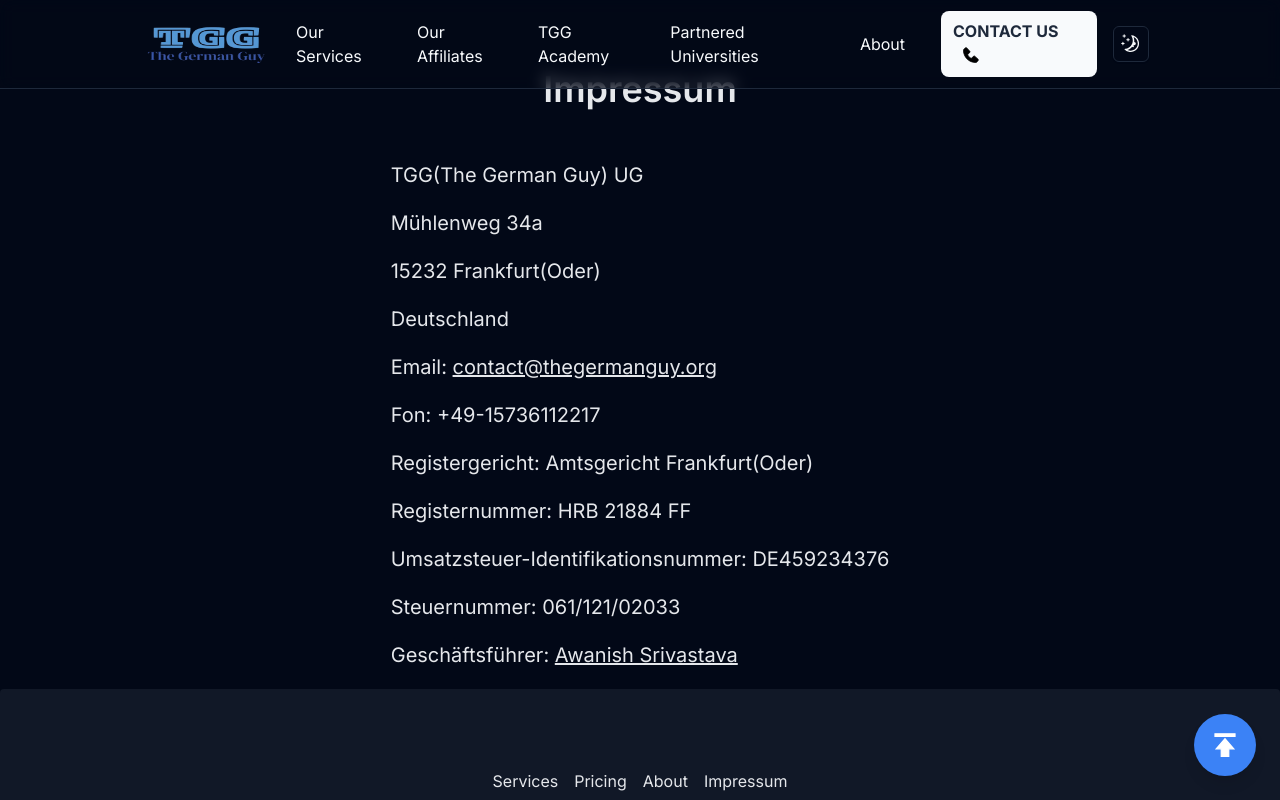
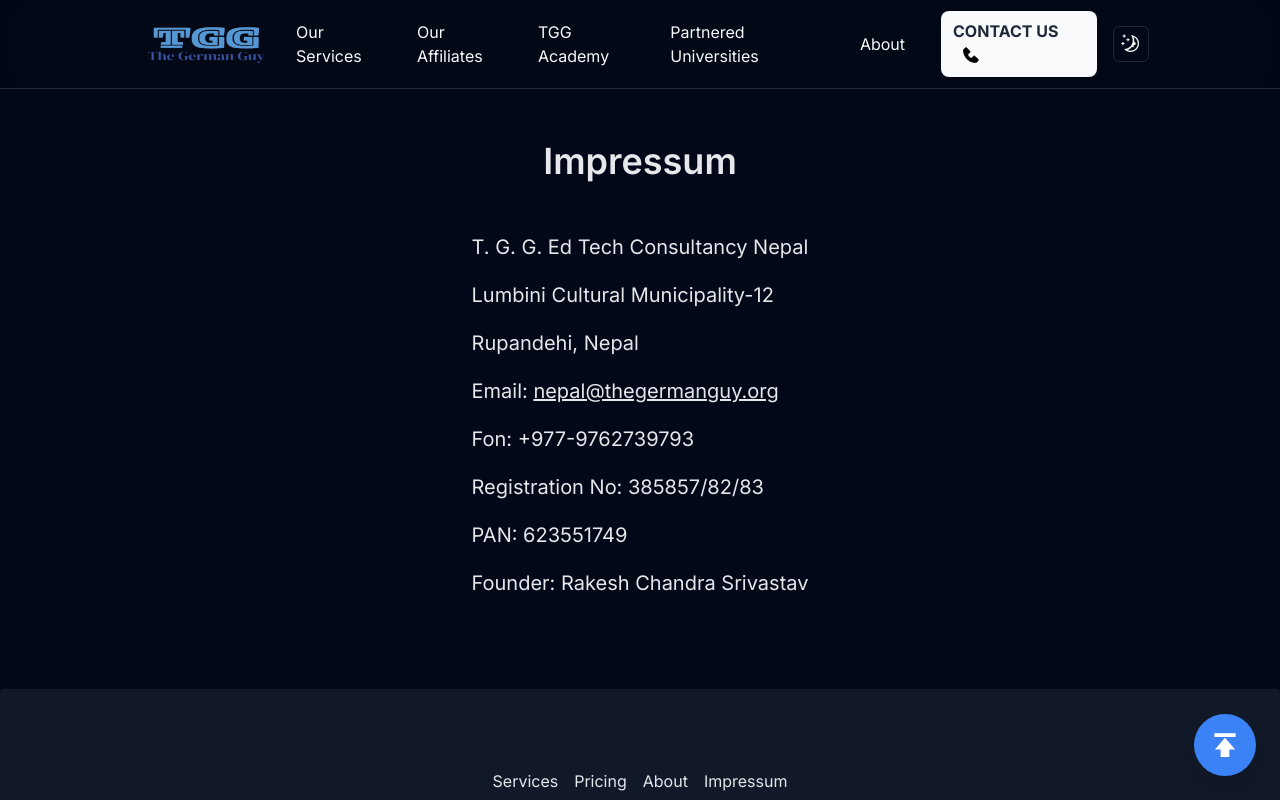
Before and after one commit to thegermanguys/tgg-nepal, a Next.js app: page /impressum in a window 1280 px wide. Shown: the top 800 px of the page. Built offline with nearby package versions, Linux system fonts and the light colour scheme.

Commit message:
changed impress to tgg nepal details

```diff
--- a/app/impressum/page.js
+++ b/app/impressum/page.js
@@ -5,21 +5,18 @@
     <div className="flex justify-center items-center h-[600px] px-4 py-10">
         <div className="flex flex-col mb-10 text-xl text-left text-gray-800 dark:text-gray-200 w-fit gap-5">
           <h1 className="text-4xl font-semibold mb-8 text-center">Impressum</h1>
-          <p>TGG(The German Guy) UG</p>
+          <p>T. G. G. Ed Tech Consultancy Nepal</p>
 
-          <p>Mühlenweg 34a</p>
-          <p>15232 Frankfurt(Oder)</p>
-          <p>Deutschland</p>
+          <p>Lumbini Cultural Municipality-12</p>
+          <p>Rupandehi, Nepal</p>
 
-          <p>Email: <a href="mailto:contact@thegermanguy.org" className="underline">contact@thegermanguy.org</a></p>
-          <p>Fon: +49-15736112217</p>
+          <p>Email: <a href="mailto:nepal@thegermanguy.org" className="underline">nepal@thegermanguy.org</a></p>
+          <p>Fon: +977-9762739793</p>
 
-          <p>Registergericht: Amtsgericht Frankfurt(Oder)</p>
-          <p>Registernummer: HRB 21884 FF</p>
-          <p>Umsatzsteuer-Identifikationsnummer: DE459234376</p>
-          <p>Steuernummer: 061/121/02033</p>
+          <p>Registration No: 385857/82/83</p>
+          <p>PAN: 623551749</p>
 
-          <p>Geschäftsführer: <a href="https://www.linkedin.com/in/imawanish5/" className="underline">Awanish Srivastava</a></p>
+          <p>Founder: Rakesh Chandra Srivastav</p>
           </div>
     </div>
   )
```
